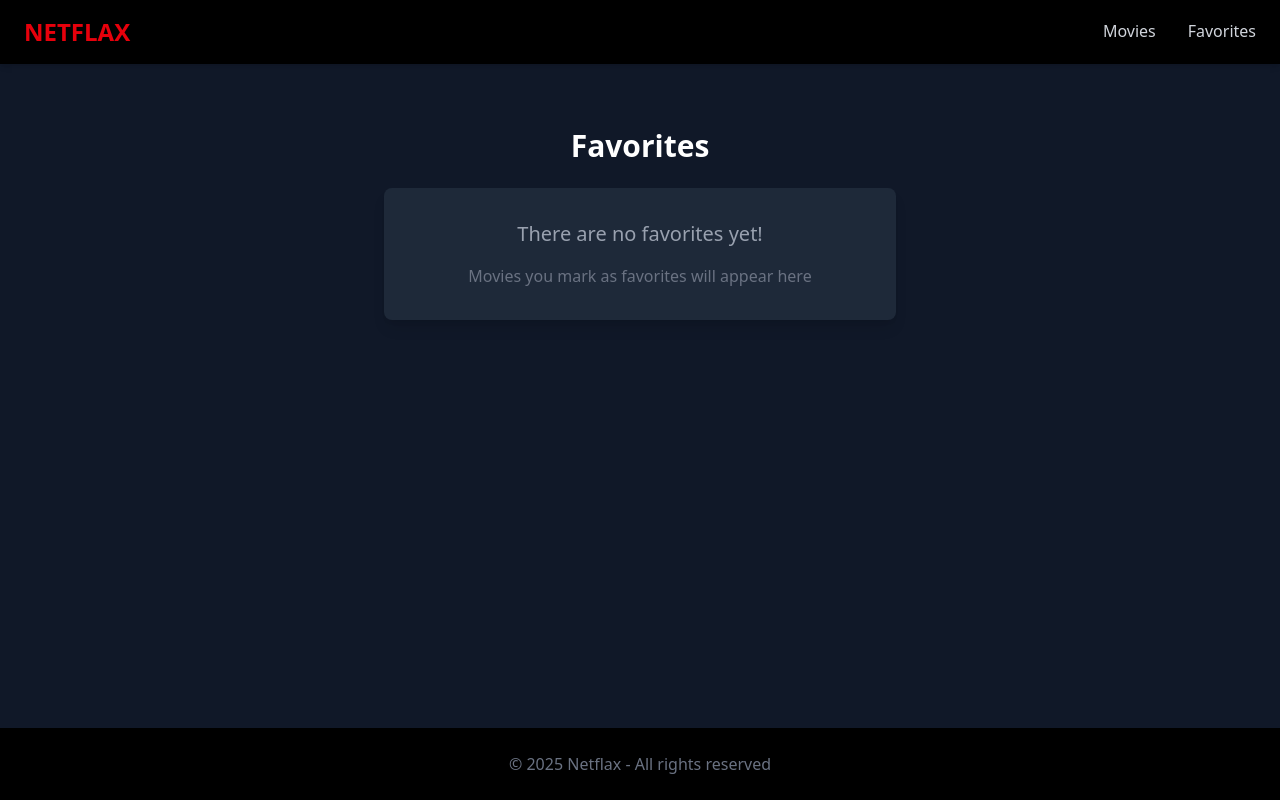
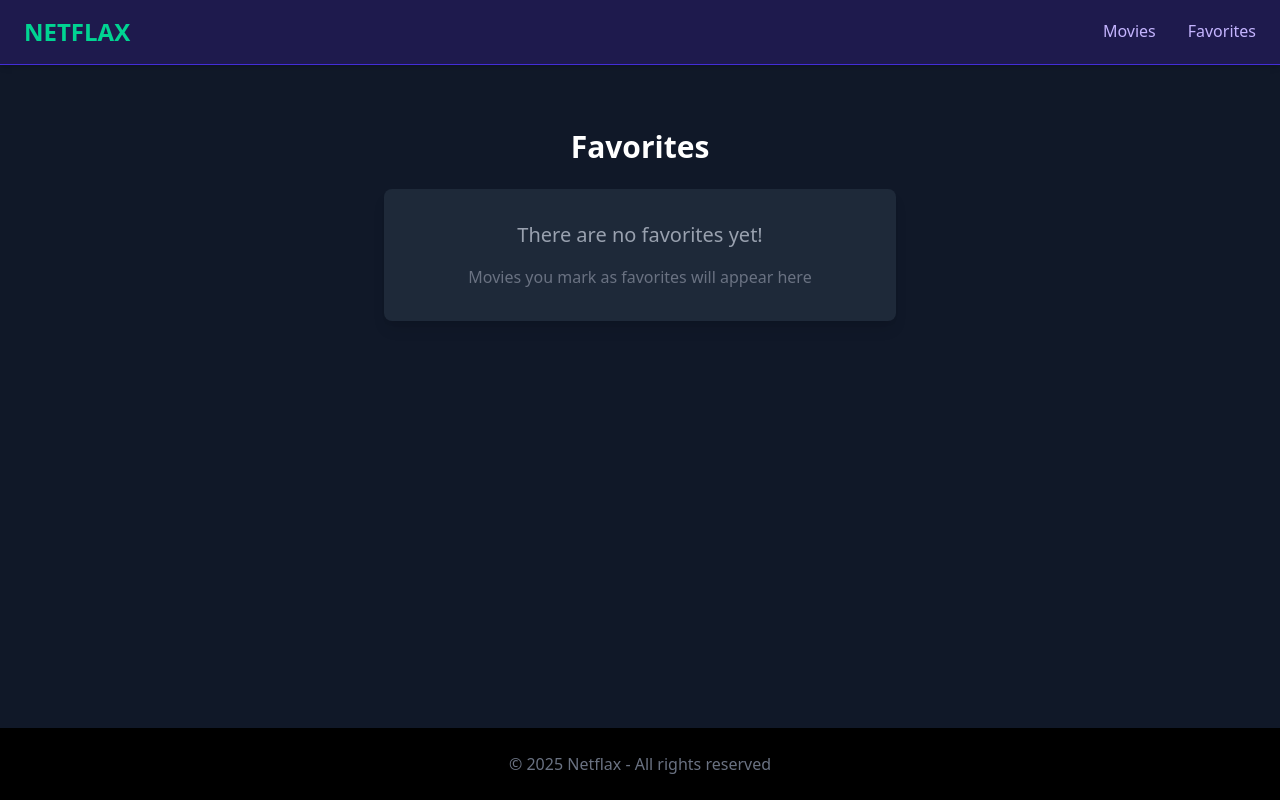
Before and after one commit to Pood16/netflax, a React (Vite) app: page /favorites in a window 1280 px wide. Built offline with nearby package versions, Linux system fonts and the light colour scheme.

Commit message:
change the colors palette

```diff
--- a/src/components/MovieCard.jsx
+++ b/src/components/MovieCard.jsx
@@ -1,6 +1,7 @@
 import { useMovieContext } from "../contexts/MovieContext";
 import IconButton from '@mui/material/IconButton';
 import FavoriteIcon from '@mui/icons-material/Favorite';
+
 export default function MovieCard({movie}){
     const {addToFavoriteList, removeFromFavoritesList, isFavorite } = useMovieContext()
     const favorite = isFavorite(movie.id)
@@ -11,20 +12,20 @@ export default function MovieCard({movie}){
         else addToFavoriteList(movie)
     }
     return (
-            <div className="bg-gray-800 rounded-lg overflow-hidden shadow-lg mb-6 transition-transform duration-300 hover:scale-105 hover:shadow-2xl max-w-xs">
+            <div className="bg-indigo-900 rounded-lg overflow-hidden shadow-lg mb-6 transition-transform duration-300 hover:scale-105 hover:shadow-2xl max-w-xs border border-indigo-700">
                 <div className="relative">
                     <img src={`https://images.tmdb.org/t/p/w500${movie.poster_path}`} alt={movie.title} className="w-full object-cover h-64" />
                     <div className="absolute top-2 right-2">
-                        <IconButton onClick={handleFavorite} aria-label="favorite">
-                            <FavoriteIcon sx={{ color: favorite ? 'red' : 'white' }} />
+                        <IconButton onClick={handleFavorite} aria-label="favorite" className="bg-black bg-opacity-50">
+                            <FavoriteIcon sx={{ color: favorite ? '#10B981' : 'white' }} />
                         </IconButton>
                     </div>
                 </div>
                 <div className="p-4 h-24 overflow-hidden">
-                    <h3 className="text-xl font-semibold text-white mb-1 truncate">{movie.title}</h3>
-                    <p className="text-gray-400 text-sm">{movie.release_date?.split('-')[0]}</p>
+                    <h3 className="text-xl font-semibold text-emerald-300 mb-1 truncate">{movie.title}</h3>
+                    <p className="text-violet-300 text-sm">{movie.release_date?.split('-')[0]}</p>
                 </div>
-                <hr className="border-gray-700 my-2"/>
+                <hr className="border-indigo-700 my-2"/>
             </div>
     )
 }
--- a/src/components/NavBar.jsx
+++ b/src/components/NavBar.jsx
@@ -2,14 +2,14 @@ import { Link } from "react-router-dom";
 
 export default function NavBar(){
     return (
-        <nav className="bg-black text-white py-4 px-6 shadow-md">
+        <nav className="bg-indigo-950 text-white py-4 px-6 shadow-md border-b border-indigo-700">
             <div className="container mx-auto flex items-center justify-between">
                 <div className="flex items-center">
-                    <Link to="/" className="text-red-600 font-bold text-2xl hover:text-red-500 transition duration-300">NETFLAX</Link>
+                    <Link to="/" className="text-emerald-400 font-bold text-2xl hover:text-emerald-300 transition duration-300">NETFLAX</Link>
                 </div>
                 <div className="flex space-x-8">
-                    <Link to="/" className="text-gray-300 hover:text-white font-medium transition duration-300 border-b-2 border-transparent hover:border-red-600">Movies</Link>
-                    <Link to="/favorites" className="text-gray-300 hover:text-white font-medium transition duration-300 border-b-2 border-transparent hover:border-red-600">Favorites</Link>
+                    <Link to="/" className="text-violet-300 hover:text-emerald-300 font-medium transition duration-300 border-b-2 border-transparent hover:border-emerald-400">Movies</Link>
+                    <Link to="/favorites" className="text-violet-300 hover:text-emerald-300 font-medium transition duration-300 border-b-2 border-transparent hover:border-emerald-400">Favorites</Link>
                 </div>
             </div>
         </nav>
```
